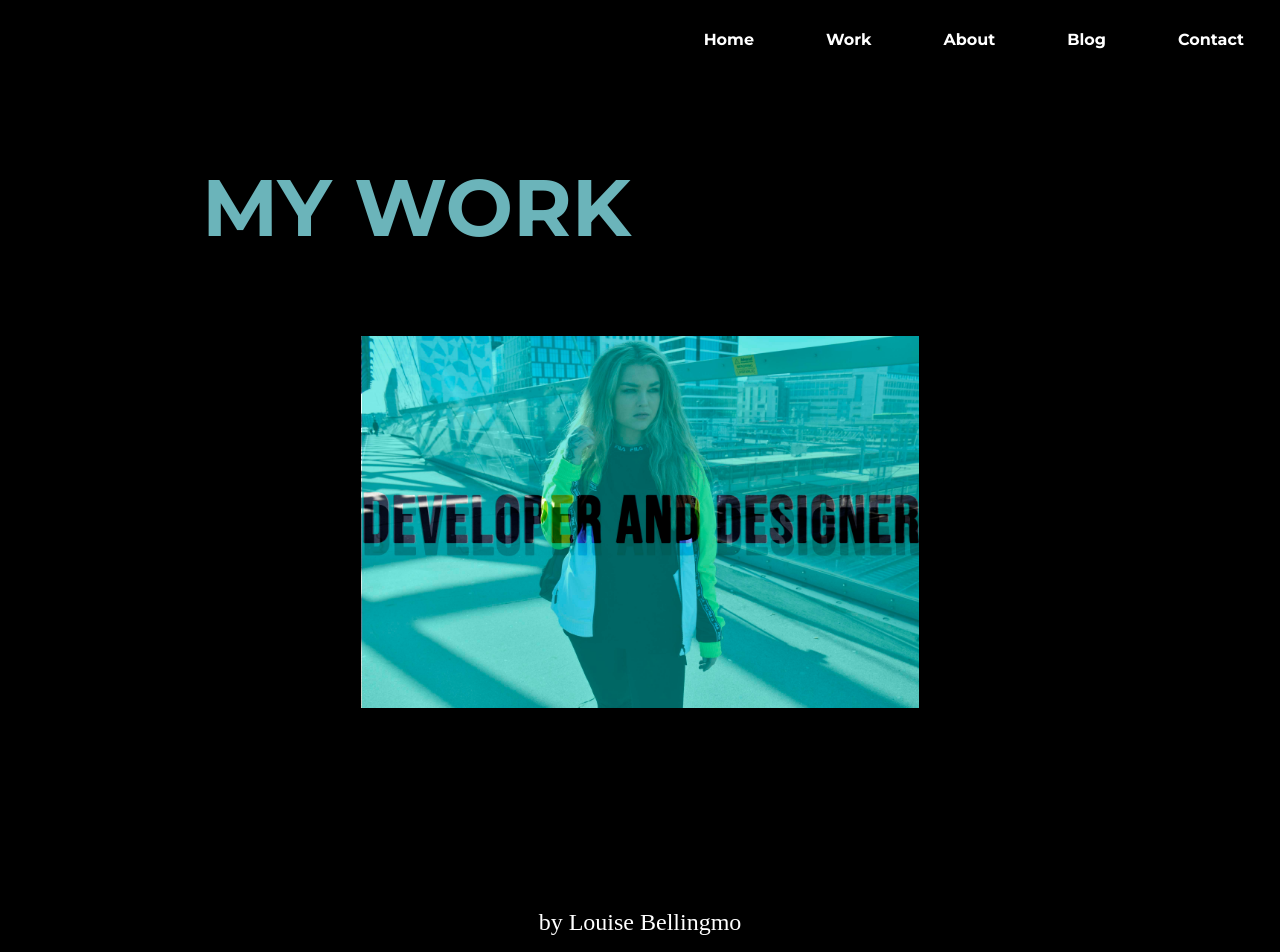
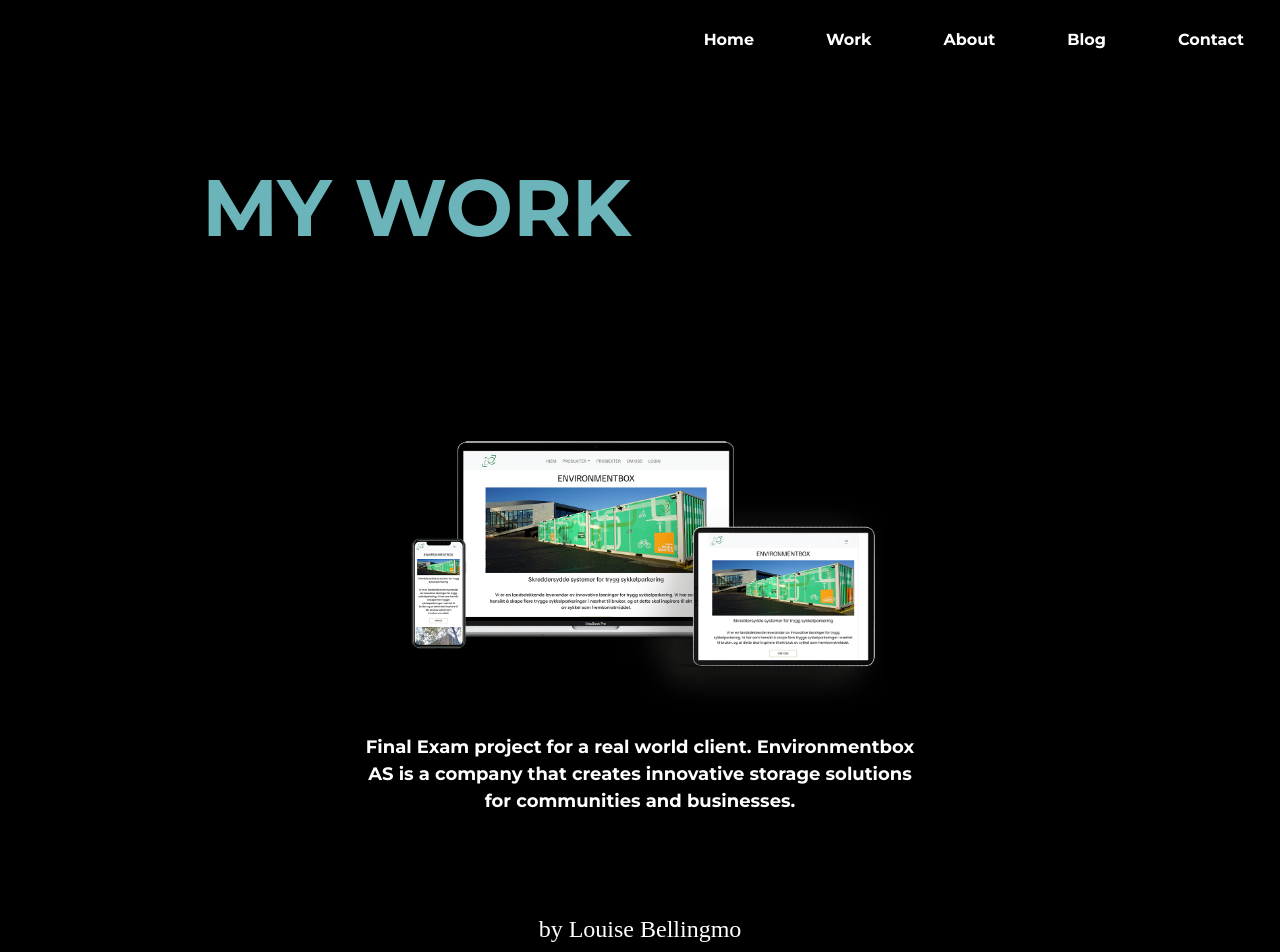
Before and after one commit to lonsoien/urban-portfolio, a React (Create React App) app: page /work in a window 1280 px wide. Built offline with nearby package versions, Linux system fonts and the light colour scheme; a web font is replaced by a local one.

Commit message:
scss styling and content

```diff
--- a/src/components/Work.js
+++ b/src/components/Work.js
@@ -1,11 +1,18 @@
-import Designer from '../images/Designer.jpg';
+import Environment from '../images/evironmentbox2.png';
 
 function Work () {
     return (
         <>
         <h1 className='first-text'>MY WORK</h1>
         <div>
-            <img alt='design' className='center' src={Designer}></img>
+            <img alt='design' className='center' src={Environment}></img>
+        </div>
+        <div className='info-text'>
+        <p>
+            Final Exam project for a real world client.
+            Environmentbox AS is a company that creates innovative storage
+            solutions for communities and businesses.
+        </p>
         </div>
         <footer>
             <h4>by Louise Bellingmo</h4>
--- a/src/sass/partials/_layout.scss
+++ b/src/sass/partials/_layout.scss
@@ -27,7 +27,7 @@
 
 footer {
     text-align: center;
-    margin-top: 200px;
+    margin-top: 100px;
 }
 
 
--- a/src/sass/partials/_menu.scss
+++ b/src/sass/partials/_menu.scss
@@ -10,3 +10,7 @@
     color: white;
     font-family: 'Montserrat', sans-serif;
 }
+
+.nav-link:hover {
+    color: #6BB4BA;
+}
--- a/src/sass/partials/_typography.scss
+++ b/src/sass/partials/_typography.scss
@@ -13,3 +13,15 @@
     margin-left: 70px;
     padding: 50px;
 }
+
+.info-text {
+    font-size: 18px;
+    font-family: 'Montserrat', sans-serif;
+    height: 50%;
+    width: 50%;
+    text-align: center;
+    display: block;
+    justify-content: center;
+    align-items: center;
+    margin: auto;
+}
--- a/src/sass/style.css
+++ b/src/sass/style.css
@@ -27,7 +27,7 @@
 
 footer {
   text-align: center;
-  margin-top: 200px;
+  margin-top: 100px;
 }
 
 h1, h2, h3 {
@@ -46,6 +46,18 @@
   padding: 50px;
 }
 
+.info-text {
+  font-size: 18px;
+  font-family: "Montserrat", sans-serif;
+  height: 50%;
+  width: 50%;
+  text-align: center;
+  display: block;
+  justify-content: center;
+  align-items: center;
+  margin: auto;
+}
+
 .justify-content-end.nav {
   background-color: black !important;
 }
@@ -57,4 +69,8 @@
 .nav-link {
   color: white;
   font-family: "Montserrat", sans-serif;
+}
+
+.nav-link:hover {
+  color: #6BB4BA;
 }/*# sourceMappingURL=style.css.map */
```
Also changed, not shown: src/images/evironmentbox2.png (added), 1 other file (tests, documents, lock files or other folders).
